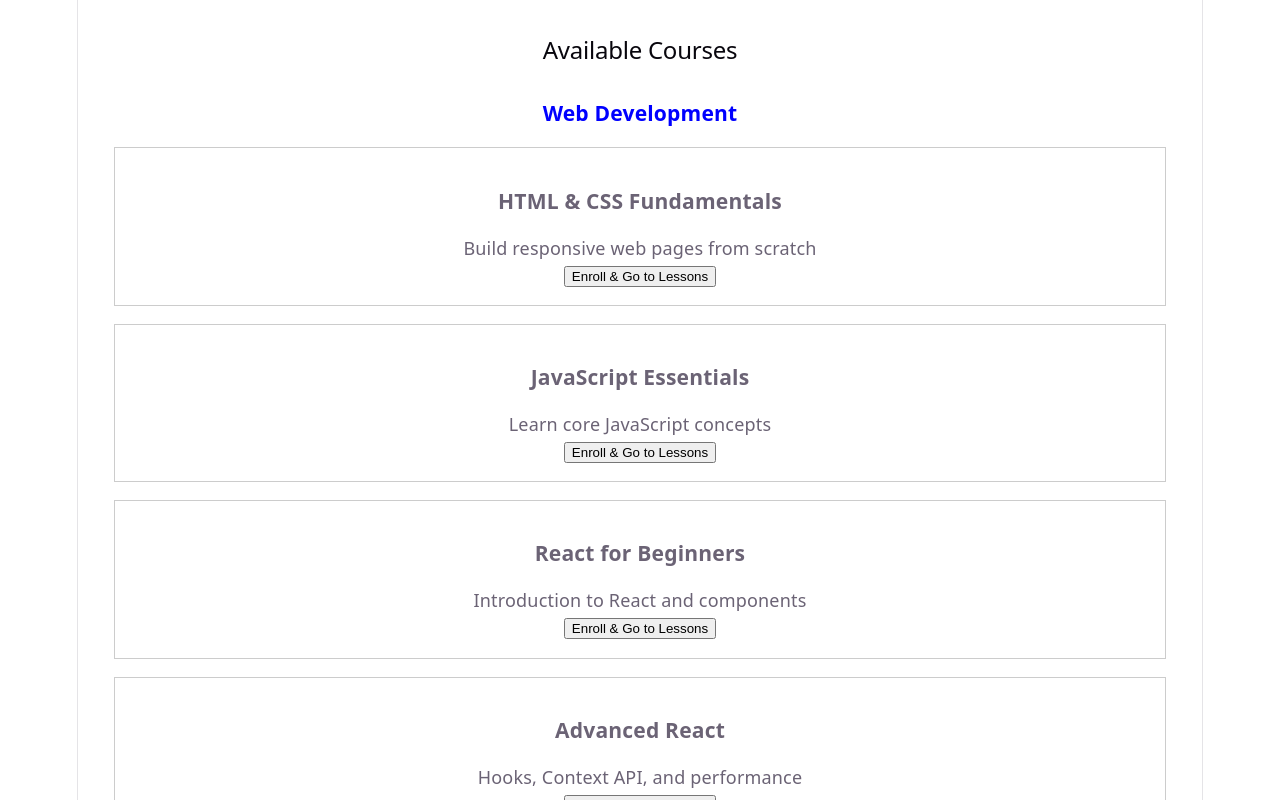
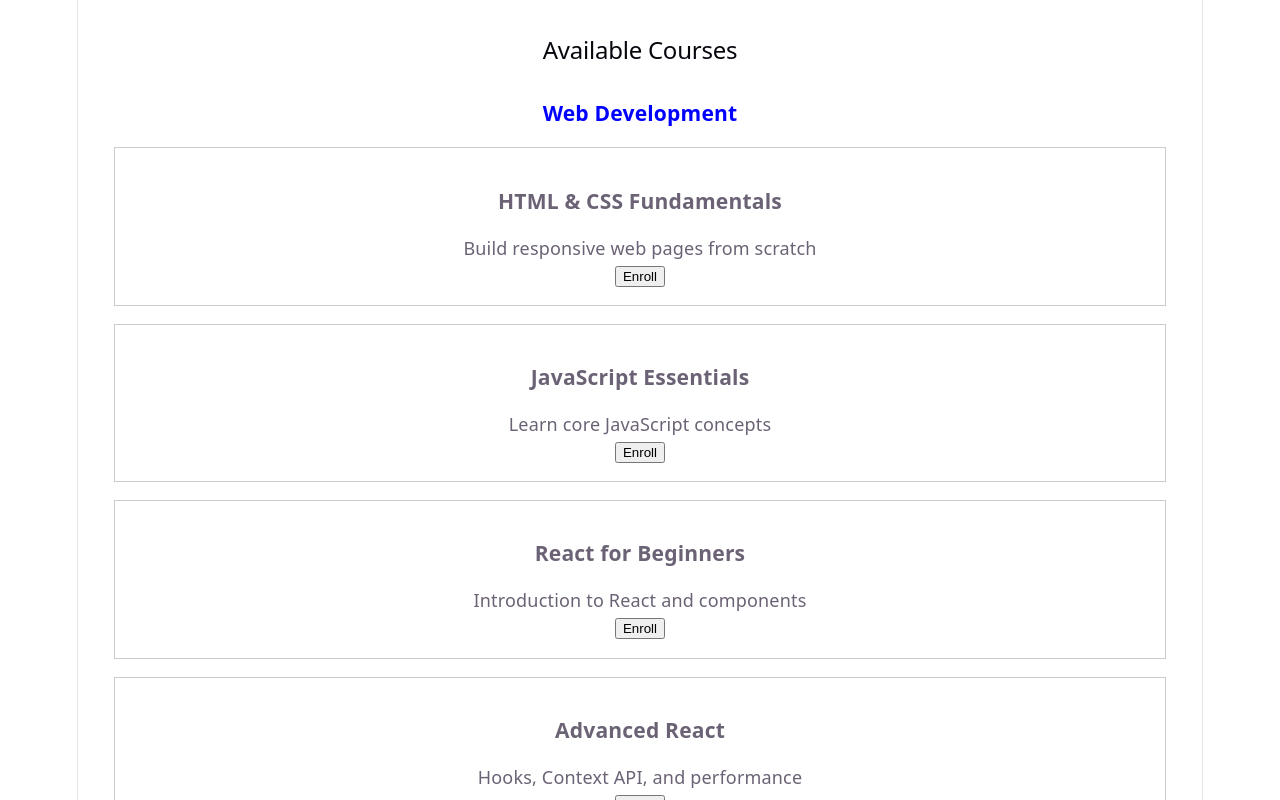
Before and after one commit to MercySupremeAJ/elearning-platform, a React (Vite) app: page /login in a window 1280 px wide. Both pictures are taken after typing "Sample" into the empty fields and a click on the button "Login". Shown: the top 800 px of the page. Built offline with nearby package versions, Linux system fonts and the light colour scheme.

Commit message:
Update App routing and CourseCard Go to Lesson button to match new /lesson/:courseId route

```diff
--- a/src/App.jsx
+++ b/src/App.jsx
@@ -1,4 +1,4 @@
-import { Routes, Route } from "react-router-dom";
+import { Routes, Route, Navigate } from "react-router-dom";
 import Login from "./pages/Login.jsx";
 import Courses from "./pages/Courses.jsx";
 import LessonPlayer from "./components/LessonPlayer.jsx";
@@ -8,10 +8,13 @@
 function App() {
   return (
     <Routes>
+      {/* Root route redirects to login page */}
+      <Route path="/" element={<Navigate to="/login" />} />
+
       {/* Login page route */}
       <Route path="/login" element={<Login />} />
 
-      {/* Courses page route (protected, user must be logged in) */}
+      {/* Courses page (protected, user must be logged in) */}
       <Route
         path="/courses"
         element={
@@ -21,9 +24,9 @@
         }
       />
 
-      {/* Lesson Player route for each course */}
+      {/* Lesson player for each course (protected) */}
       <Route
-        path="/courses/:courseId/lessons"
+        path="/lesson/:courseId"
         element={
           <ProtectedRoute>
             <LessonPlayer />
@@ -31,8 +34,8 @@
         }
       />
 
-      {/* Default/fallback route redirects to login */}
-      <Route path="*" element={<Login />} />
+      {/* Fallback route redirects to login */}
+      <Route path="*" element={<Navigate to="/login" />} />
     </Routes>
   );
 }
--- a/src/components/CourseCard.jsx
+++ b/src/components/CourseCard.jsx
@@ -1,6 +1,5 @@
-import React from "react";
 import { useEnrollment } from "../store/EnrollmentContext.jsx";
-import { useNavigate } from "react-router-dom";
+import { useNavigate } from "react-router-dom"; // for navigation
 
 const CourseCard = ({ course }) => {
   const { enrolledCourses, enrollCourse } = useEnrollment();
@@ -12,16 +11,24 @@
     <div style={{ border: "1px solid #ccc", margin: "1rem 0", padding: "1rem" }}>
       <h3>{course.title}</h3>
       <p>{course.description}</p>
+
+      {/* Enroll button */}
       <button
-        onClick={() => {
-          enrollCourse(course);
-          // 🔹 Navigate to lessons after enrolling
-          navigate(`/courses/${course.id}/lessons`);
-        }}
-        disabled={isEnrolled} // Disable button if already enrolled
+        onClick={() => enrollCourse(course)}
+        disabled={isEnrolled}
       >
-        {isEnrolled ? "Enrolled" : "Enroll & Go to Lessons"}
+        {isEnrolled ? "Enrolled" : "Enroll"}
       </button>
+
+      {/* Go to Lesson button */}
+      {isEnrolled && (
+        <button
+          style={{ marginLeft: "1rem" }}
+          onClick={() => navigate(`/lesson/${course.id}`)}
+        >
+          Go to Lesson
+        </button>
+      )}
     </div>
   );
 };
```
